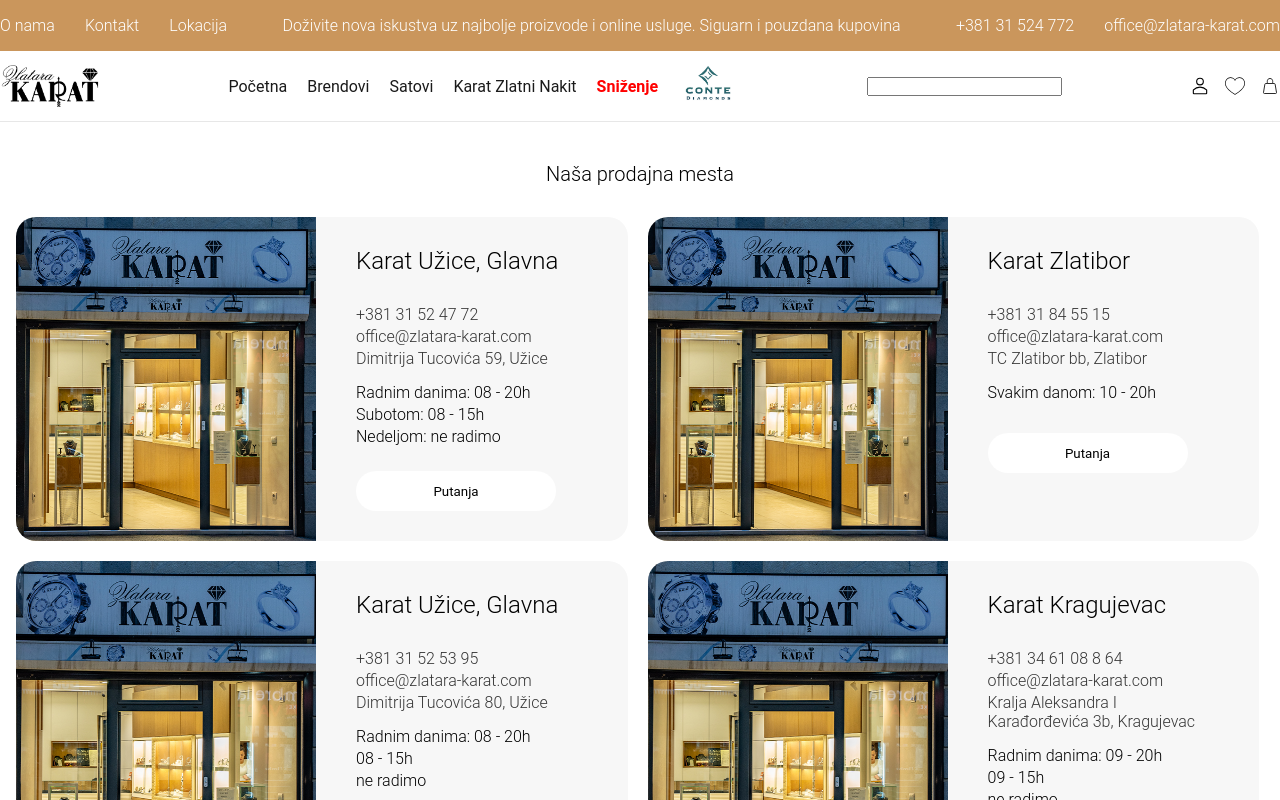
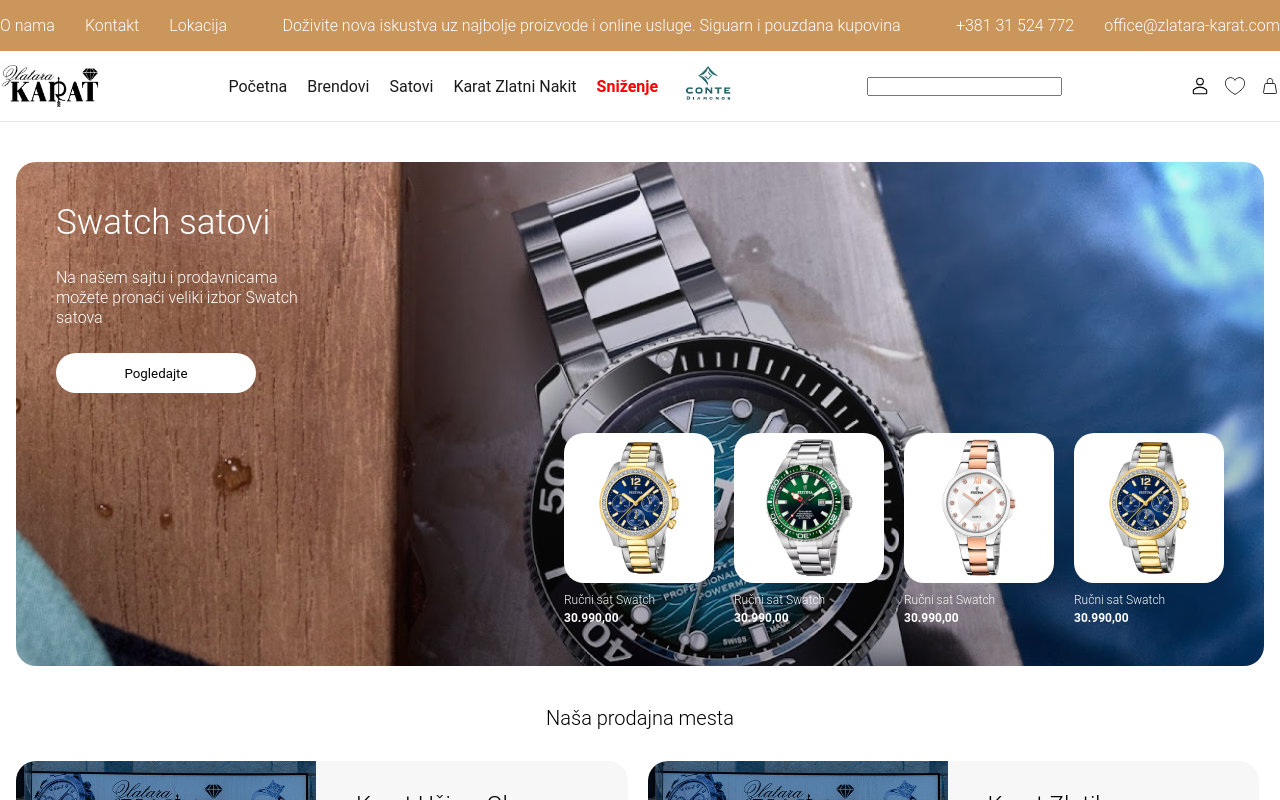
Before and after one commit to nedelja97/karat, a Next.js app: page / in a window 1280 px wide. Shown: the top 800 px of the page. Built offline with nearby package versions, Linux system fonts and the light colour scheme; no server answers.

Commit message:
basic promo card components

```diff
--- a/pages/index.js
+++ b/pages/index.js
@@ -4,8 +4,10 @@
 import InfoCard from "@/components/card/infoCard/InfoCard";
 import CardData from "../src/data/Info";
 import LocationData from "../src/data/Location";
+import PromoProductsData from "../src/data/PromoProducts";
 import Newsletter from "@/components/newsletter/Newsletter";
 import LocationCard from "@/components/card/locationCard/LocationCard";
+import PromoCard from "@/components/card/promoCard/PromoCard";
 
 export default function Home() {
   const isMobile = useIsMobile();
@@ -19,6 +21,15 @@
 
   return (
     <div className="container">
+      <PromoCard
+        title={"Swatch satovi"}
+        text={
+          "Na našem sajtu i prodavnicama možete pronaći veliki izbor Swatch satova"
+        }
+        buttonTitle={"Pogledajte"}
+        image={"../images/global/promo.jpg"}
+        data={PromoProductsData}
+      />
       <div className="location-cards">
         <h3>Naša prodajna mesta</h3>
         <div className="location-cards-wrapper">
--- a/src/components/card/locationCard/LocationCard.scss
+++ b/src/components/card/locationCard/LocationCard.scss
@@ -81,6 +81,7 @@
       height: 40px;
       border: none;
       cursor: pointer;
+      color: #000;
     }
   }
 }
--- /dev/null
+++ b/src/components/card/promoCard/PromoCard.js
@@ -0,0 +1,27 @@
+import BasicProductCard from "@/components/product/BasicProductCard/BasicProductCard";
+import "./PromoCard.scss";
+
+function PromoCard({ title, text, buttonTitle, onClick, image, data }) {
+  return (
+    <div className="promo-card-wrapper">
+      <div
+        className="promo-card-content"
+        style={{
+          backgroundImage: `linear-gradient(rgb(193 193 193 / 13%), rgb(0 0 0 / 33%)), url(${image})`,
+        }}
+      >
+        <h2>{title}</h2>
+        <p>{text}</p>
+        <button onClick={onClick}>{buttonTitle}</button>
+
+        <div className="promo-products-wrapper">
+          {data.map((item, index) => {
+            return <BasicProductCard key={index} item={item} />;
+          })}
+        </div>
+      </div>
+    </div>
+  );
+}
+
+export default PromoCard;
--- /dev/null
+++ b/src/components/card/promoCard/PromoCard.scss
@@ -0,0 +1,58 @@
+.promo-card-wrapper {
+  padding: 40px 16px 0;
+  .promo-card-content {
+    width: 100%;
+    background-repeat: no-repeat;
+    background-size: cover;
+    border-radius: 20px;
+    padding: 20px;
+
+    @media only screen and (min-width: 1200px) {
+      padding: 40px;
+    }
+
+    h2 {
+      font-weight: 300;
+      color: #fff;
+
+      @media only screen and (min-width: 1200px) {
+        font-size: 35px;
+      }
+    }
+
+    p {
+      font-weight: 300;
+      color: #fff;
+      margin: 25px 0;
+
+      @media only screen and (min-width: 1200px) {
+        width: 245px;
+        line-height: 20px;
+      }
+    }
+
+    button {
+      background-color: #fff;
+      border-radius: 20px;
+      width: 200px;
+      height: 40px;
+      border: none;
+      cursor: pointer;
+      color: #000;
+    }
+
+    .promo-products-wrapper {
+      display: flex;
+      flex-direction: row;
+      overflow: scroll;
+      gap: 20px;
+      margin-top: 40px;
+
+      @media only screen and (min-width: 1200px) {
+        justify-content: flex-end;
+        gap: 20px;
+        overflow: hidden;
+      }
+    }
+  }
+}
--- /dev/null
+++ b/src/components/product/BasicProductCard/BasicProductCard.js
@@ -0,0 +1,20 @@
+import Image from "next/image";
+import "./BasicProductCard.scss";
+
+function BasicProductCard({ item }) {
+  return (
+    <div className="basic-product-card-wrapper">
+      <Image
+        src={item.image}
+        alt={item.image}
+        className="basic-product-card-image"
+      />
+      <div className="basic-product-info">
+        <h3>{item.title}</h3>
+        <span>{item.price}</span>
+      </div>
+    </div>
+  );
+}
+
+export default BasicProductCard;
--- /dev/null
+++ b/src/components/product/BasicProductCard/BasicProductCard.scss
@@ -0,0 +1,27 @@
+.basic-product-card-wrapper {
+  display: flex;
+  flex-direction: column;
+  gap: 20px;
+
+  @media only screen and (min-width: 1200px) {
+    gap: 10px;
+  }
+
+  .basic-product-card-image {
+    width: 150px;
+    height: 150px;
+    border-radius: 20px;
+  }
+
+  h3 {
+    font-size: 12px;
+    font-weight: 300;
+    color: #fff;
+  }
+
+  span {
+    font-size: 12px;
+    font-weight: 700;
+    color: #fff;
+  }
+}
--- /dev/null
+++ b/src/data/PromoProducts.js
@@ -0,0 +1,33 @@
+import Product1 from "../../public/images/products/rucni_sat_festina-1681058934-642.png";
+import Product2 from "../../public/images/products/rucni_sat_festina-1681060057-721.png";
+import Product3 from "../../public/images/products/rucni_sat_festina-1681060344-646.png";
+import Product4 from "../../public/images/products/rucni_sat_festina-1681058934-642.png";
+
+const promoProductsData = [
+  {
+    id: 1,
+    title: "Ručni sat Swatch",
+    image: Product1,
+    price: "30.990,00",
+  },
+  {
+    id: 2,
+    title: "Ručni sat Swatch",
+    image: Product2,
+    price: "30.990,00",
+  },
+  {
+    id: 3,
+    title: "Ručni sat Swatch",
+    image: Product3,
+    price: "30.990,00",
+  },
+  {
+    id: 4,
+    title: "Ručni sat Swatch",
+    image: Product4,
+    price: "30.990,00",
+  },
+];
+
+export default promoProductsData;
```
Also changed, not shown: public/images/global/promo.jpg (renamed from public/images/global/TISSOT Seastar 2000 Professional POWERMATIC 80 01.jpg).
